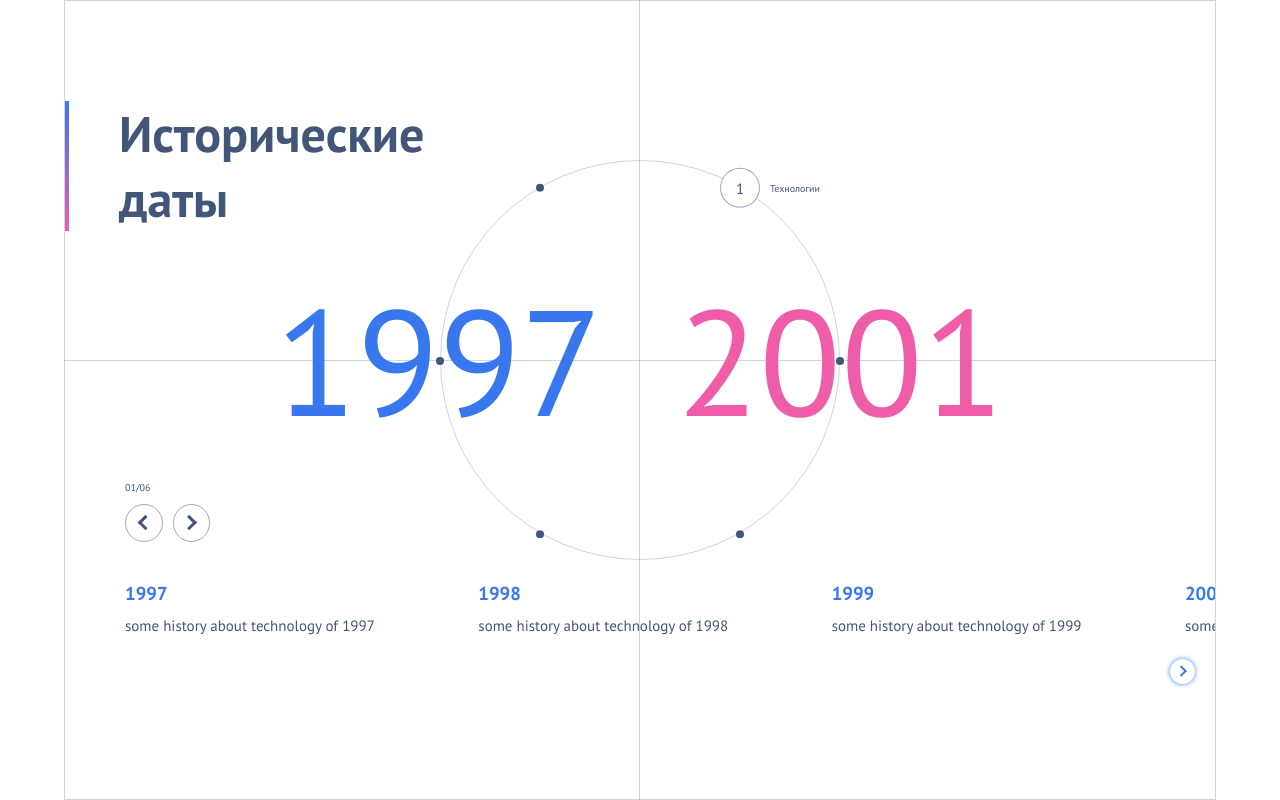
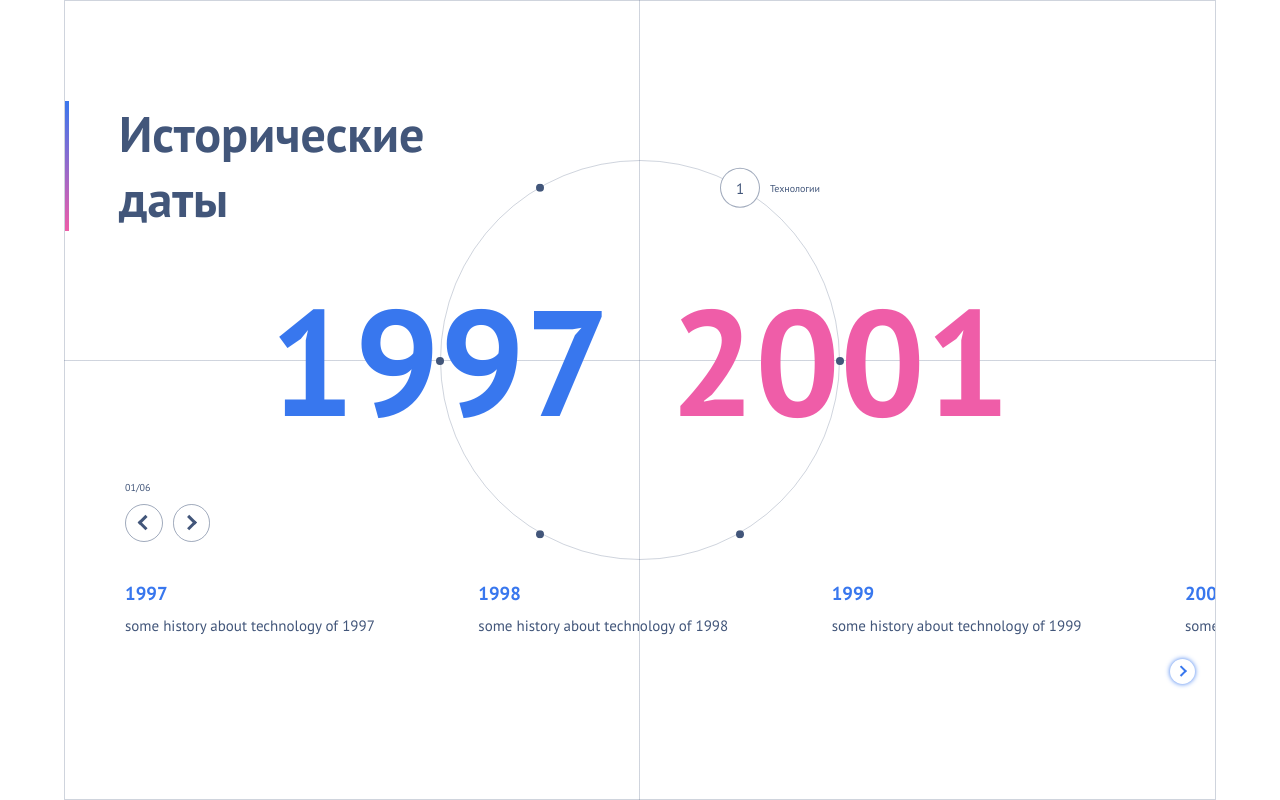
Before and after one commit to AnushervonKhidirov/only, a React app: page / in a window 1280 px wide. Built offline with nearby package versions, Linux system fonts and the light colour scheme.

Commit message:
modified

```diff
--- a/src/component/chapter-slider/chapter-slider.tsx
+++ b/src/component/chapter-slider/chapter-slider.tsx
@@ -60,8 +60,8 @@ const ChapterSlider: FC = () => {
                 to: newToRange,
             }
 
-            updateDates(result)
             setTimeout(() => {
+                updateDates(result)
                 animation(result)
             }, interval)
         }
--- a/src/component/dates-range/dates-range.module.scss
+++ b/src/component/dates-range/dates-range.module.scss
@@ -8,9 +8,10 @@
     width: 100%;
     grid-auto-flow: column;
     justify-content: center;
-    gap: 0.5em;
+    gap: 0.4em;
     font-size: 15rem;
     transform: translateY(-50%);
+    font-weight: 700;
 }
 
 .from {
--- a/src/store/range-date.ts
+++ b/src/store/range-date.ts
@@ -10,8 +10,8 @@ type TDatesRangeStore = TDatesRange & {
 }
 
 const useDatesRangeStore = create<TDatesRangeStore>(set => ({
-    from: 1950,
-    to: 1955,
+    from: 1900,
+    to: 1900,
     updateDates: date =>
         set(() => ({
             from: date.from,
```
